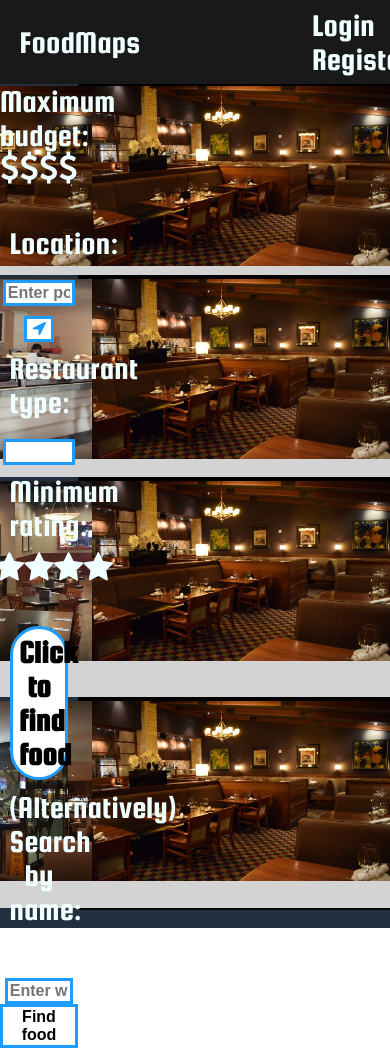
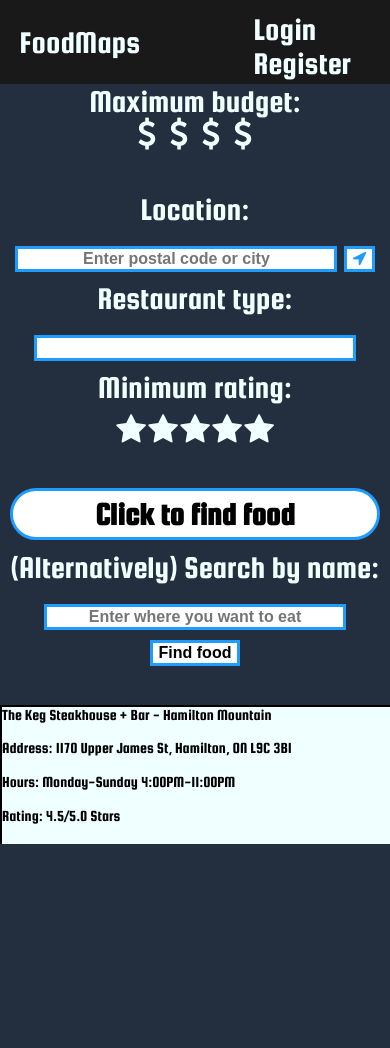
Before and after one commit to JakeA8898/FoodMaps, a PHP site: page /results.html in a window 390 px wide; the page is wider, and only the part inside the window is pictured. After the commit the page ends 844 px from the top of that part, so only its background shows below. Run offline with PHP 8.4, Linux system fonts and the light colour scheme.

Commit message:
Adjusted html and css to account for mobile devices

```diff
--- a/Styles/main.css
+++ b/Styles/main.css
@@ -277,8 +277,6 @@
 .sidebar{
     width: 20vw;
     height: 100vh;
-    position: -webkit-sticky;
-    position: sticky;
     top: 0;
 
 }
@@ -306,17 +304,23 @@
 .result{
     display: flex;
     flex-direction: row;
-    justify-content: flex-end;
+    justify-content: flex-start;
     background-color: white;
     border: 2px solid black;
-    width: 80vw;
+    width: auto;
     height: auto;
 }
 
 .resultPicture{
-    background-color: lightgray;
+    background-color: azure;
     height: auto;
     width: auto;
+    padding-left: 5vw;
+}
+
+.pic{
+    height:auto;
+    width: 300px;
 }
 
 .infoBox{
@@ -338,7 +342,7 @@
     width: 100%;
     height:auto ;
     font-size:2vw;
-    background: lightgray;
+    background: azure;
     flex: 1;
 }
 .text{
@@ -351,3 +355,97 @@
 .searchBar{
     text-align: center;
 }
+
+
+@media only screen and (max-width: 600px){
+    html, body{
+        overflow-x: hidden;
+        overflow-y: auto;
+
+    }
+
+
+    body{
+        position: fixed;
+        background-color: rgb(35, 47, 63);
+        margin-bottom: 10vh;
+        width: 100%;
+    }
+
+    .head{
+        width: 100%;
+    }
+
+    .headerEnd{
+        padding-top: 1vh;
+        margin-right: 25%
+    }
+    .spacing{
+        padding-top: 0rem;
+    }
+
+    .instruction{
+        font-size:1em;
+        text-align: center;
+    }
+
+    .selectors{
+        flex-direction: column;
+    }
+    .option{
+        width: 100%;
+        height: auto;
+    }
+
+    .searchBar{
+        margin-bottom: 10%;
+    }
+
+    #search{
+        height: auto;
+    }
+
+    .center{
+        text-align: center;
+    }
+
+    .sidebar{
+
+        height: auto;
+        width: 100%;
+    }
+
+
+    .resultPicture{
+        display: none;
+    }
+
+    .resultPage{
+        width: 100%;
+    }
+    .result{
+        width: 100%;
+        height: 20%;
+    }
+
+    .results{
+        flex-direction: column;
+    }
+
+    .infoBox{
+        height: 100%;
+    }
+
+    .desc{
+        font-size: 2em;
+    }
+
+    .col{
+        height: auto;
+    }
+
+
+
+
+
+}
--- a/results.html
+++ b/results.html
@@ -76,120 +76,116 @@
                     <div class="infoBox">
                         <div class="flex-grid-thirds">
                             <div class="col">
-                                <span>The Keg Steakhouse + Bar - Hamilton Mountain</span>
+                                <span class="desc">The Keg Steakhouse + Bar - Hamilton Mountain</span>
                             </div>
                             <div class="col">
-                                <span>Address: 1170 Upper James St, Hamilton, ON L9C 3B1</span>
+                                <span class="desc">Address: 1170 Upper James St, Hamilton, ON L9C 3B1</span>
                             </div>
                             <div class="col">
-                                <span>Hours: Monday-Sunday 4:00PM-11:00PM</span>
+                                <span class="desc">Hours: Monday-Sunday 4:00PM-11:00PM</span>
                             </div>
                             <div class="col">
-                                <span>Rating: 4.5/5.0 Stars</span>
+                                <span class="desc">Rating: 4.5/5.0 Stars</span>
                             </div>
                             <div class="col">
-                                <span>Phone: (905) 574-7880</span>
+                                <span class="desc">Phone: (905) 574-7880</span>
                             </div>
                         </div>
                     </div>
                     <div class="resultPicture">
+                        <img src="media/Keg_dining_room.jpg" alt="The Keg Dining Room"class="pic">
+                    </div>
+                    <!-- <div class="resultPicture">
                         <img src="media/Keg_dining_room.jpg" alt="The Keg Dining Room"
                             style="float:right;width:300px;height:180px;">
-                    </div>
-                    <div class="resultPicture">
-                        <img src="media/Keg_dining_room.jpg" alt="The Keg Dining Room"
-                            style="float:right;width:300px;height:180px;">
-                    </div>
+                    </div> -->
                 </div>
 
                 <div class="result">
                     <div class="infoBox">
                         <div class="flex-grid-thirds">
                             <div class="col">
-                                <span>Spring Sushi</span>
+                                <span class="desc">Spring Sushi</span>
                             </div>
                             <div class="col">
-                                <span>Address: 1508 Upper James St, Hamilton, ON L9B 1K3</span>
+                                <span class="desc">Address: 1508 Upper James St, Hamilton, ON L9B 1K3</span>
                             </div>
                             <div class="col">
-                                <span>Hours: Monday-Sunday 11:00AM-10:30PM</span>
+                                <span class="desc">Hours: Monday-Sunday 11:00AM-10:30PM</span>
                             </div>
                             <div class="col">
-                                <span>Rating: 4.0/5.0 Stars</span>
+                                <span class="desc">Rating: 4.0/5.0 Stars</span>
                             </div>
                             <div class="col">
-                                <span>Phone: (905) 383-6866</span>
+                                <span class="desc">Phone: (905) 383-6866</span>
                             </div>
                         </div>
                     </div>
                     <div class="resultPicture">
-                        <img src="media/Spring_dining_room.jpg" alt="The Spring Sushi Dining Room"
-                            style="float:right;width:300px;height:180px;">
+                        <img src="media/Spring_dining_room.jpg" alt="The Spring Sushi Dining Room"class="pic">
                     </div>
-                    <div class="resultPicture">
+                    <!-- <div class="resultPicture">
                         <img src="media/Keg_dining_room.jpg" alt="The Keg Dining Room"
                             style="float:right;width:300px;height:180px;">
-                    </div>
+                    </div> -->
                 </div>
 
                 <div class="result">
                     <div class="infoBox">
                         <div class="flex-grid-thirds">
                             <div class="col">
-                                <span>Turtle Jack's Upper James</span>
+                                <span class="desc">Turtle Jack's Upper James</span>
                             </div>
                             <div class="col">
-                                <span>Address: 1180 Upper James St, Hamilton, ON L9C 3B1</span>
+                                <span class="desc">Address: 1180 Upper James St, Hamilton, ON L9C 3B1</span>
                             </div>
                             <div class="col">
-                                <span>Hours: Monday-Sunday 11:00AM-11:00PM</span>
+                                <span class="desc">Hours: Monday-Sunday 11:00AM-11:00PM</span>
                             </div>
                             <div class="col">
-                                <span>Rating: 4.0/5.0 Stars</span>
+                                <span class="desc">Rating: 4.0/5.0 Stars</span>
                             </div>
                             <div class="col">
-                                <span>Phone: (905) 389-6696</span>
+                                <span class="desc">Phone: (905) 389-6696</span>
                             </div>
                         </div>
                     </div>
                     <div class="resultPicture">
-                        <img src="media/Turtle_dining_room.jpg" alt="The Turtle Jacks Room"
-                            style="float:right;width:300px;height:180px;">
+                        <img src="media/Turtle_dining_room.jpg" alt="The Turtle Jacks Room"class="pic">
                     </div>
-                    <div class="resultPicture">
+                    <!-- <div class="resultPicture">
                         <img src="media/Keg_dining_room.jpg" alt="The Keg Dining Room"
                             style="float:right;width:300px;height:180px;">
-                    </div>
+                    </div> -->
                 </div>
 
                 <div class="result">
                     <div class="infoBox">
                         <div class="flex-grid-thirds">
                             <div class="col">
-                                <span>Spring Grill House</span>
+                                <span class="desc">Spring Grill House</span>
                             </div>
                             <div class="col">
-                                <span>Address: 1441 Upper James St, Hamilton, ON L9B 1K2</span>
+                                <span class="desc">Address: 1441 Upper James St, Hamilton, ON L9B 1K2</span>
                             </div>
                             <div class="col">
-                                <span>Hours: Monday-Sunday 12:00PM-11:00PM</span>
+                                <span class="desc">Hours: Monday-Sunday 12:00PM-11:00PM</span>
                             </div>
                             <div class="col">
-                                <span>Rating: 4.5/5.0 Stars</span>
+                                <span class="desc">Rating: 4.5/5.0 Stars</span>
                             </div>
                             <div class="col">
-                                <span>Phone: (905) 383-6868</span>
+                                <span class="desc">Phone: (905) 383-6868</span>
                             </div>
                         </div>
                     </div>
                     <div class="resultPicture">
-                        <img src="media/Grill_dining_room.jpg" alt="The Spring Grill Dining Room"
-                            style="float:right;width:300px;height:180px;">
+                        <img src="media/Grill_dining_room.jpg" alt="The Spring Grill Dining Room"class="pic">
                     </div>
-                    <div class="resultPicture">
+                    <!-- <div class="resultPicture">
                         <img src="media/Keg_dining_room.jpg" alt="The Keg Dining Room"
                             style="float:right;width:300px;height:180px;">
-                    </div>
+                    </div> -->
                 </div>
 
             </div>
```
Also changed, not shown: index.html (+13 -13 lines).
